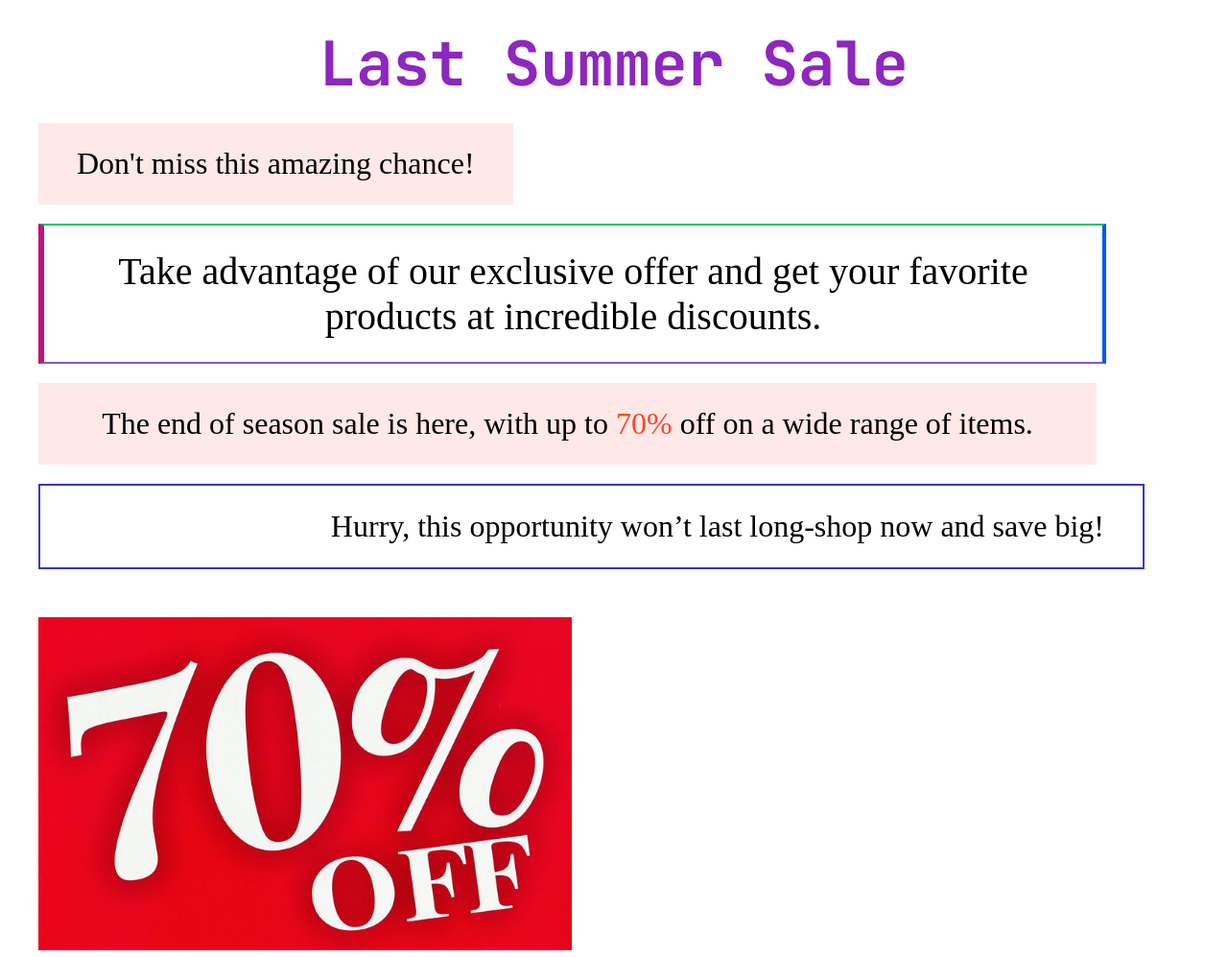
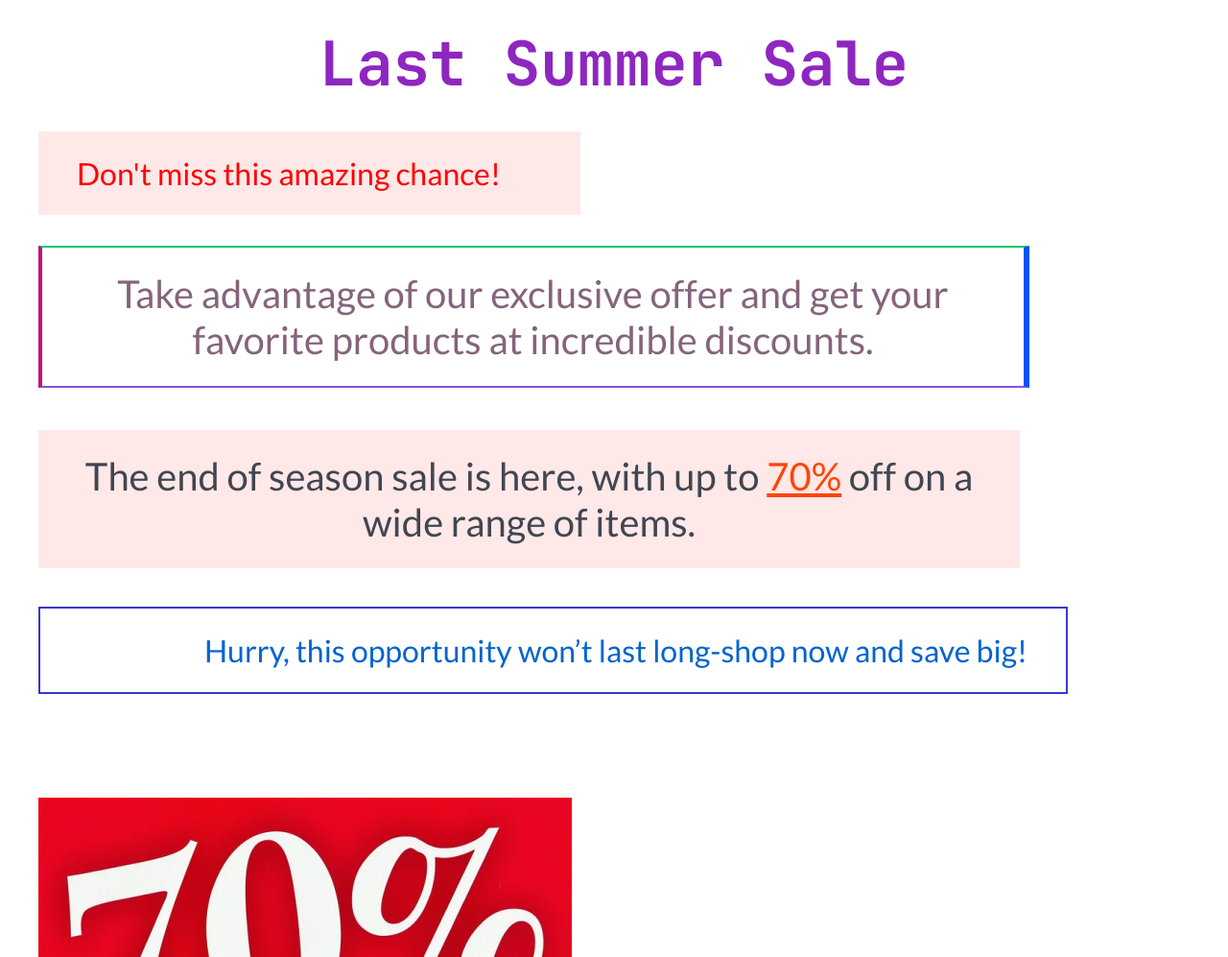
Before and after one commit to Lasha-Khvichia/CSS1-1, a plain HTML site: page index.html in a window 1280 px wide. Shown: the top 997 px of the page at 96% size. Drawn offline with Linux system fonts and the light colour scheme.

Commit message:
Homework Complete

```diff
--- a/index.html
+++ b/index.html
@@ -5,31 +5,41 @@
   <meta charset="UTF-8" />
   <meta name="viewport" content="width=device-width, initial-scale=1.0" />
   <link rel="stylesheet" href="style.css" />
+
+  <!-- fonts installed here -->
+
   <link rel="preconnect" href="https://fonts.googleapis.com">
-    <link rel="preconnect" href="https://fonts.gstatic.com" crossorigin />
+  <link rel="preconnect" href="https://fonts.gstatic.com" crossorigin>
   <link
-      href="https://fonts.googleapis.com/css2?family=JetBrains+Mono:ital,wght@0,100..800;1,100..800&family=Rubik+Mono+One&display=swap"
-      rel="stylesheet" />
+    href="https://fonts.googleapis.com/css2?family=JetBrains+Mono:ital,wght@0,100..800;1,100..800&family=Lato:ital,wght@0,100;0,300;0,400;0,700;0,900;1,100;1,300;1,400;1,700;1,900&family=Rubik+Mono+One&display=swap"
+    rel="stylesheet"
+  >
+
   <title>Last Summer Sales</title>
 </head>
 
 <body>
+  <header>
   <h1>Last Summer Sale</h1>
-    <div>
-      <p class="first_statement font_size32 padding">Don't miss this amazing chance!</p>
-    </div>
-    <div>
-      <p class="second_statement padding">Take advantage of our exclusive offer and get your favorite products at incredible discounts.</p>
-    </div>
-    <div>
-      <p class="third_statement font_size32 padding">The end of season sale is here, with up to <span class="sale_num">70%</span> off on a wide range of items.</p>
-    </div>
-    <div>
-      <p class="fourth_statement font_size32 padding">Hurry, this opportunity won’t last long-shop now and save big!</p>
-    </div>
-    <div class="image_div">
-      <img src="./images/4bc9cd5c5d4f8388ba667ec6aa1930ae.png" alt="Sale photo">
-    </div>
+  </header>
+  <p class="first_statement font_size32 padding Lato">
+    Don't miss this amazing chance!
+  </p>
+  <p class="second_statement padding Lato ">
+    Take advantage of our exclusive offer and
+    get your favorite products at incredible
+    discounts.
+  </p>
+  <p class="third_statement font_size32 padding Lato">
+    The end of season sale is here, with up to
+      <span>70%</span>
+    off on a
+    wide range of items.
+  </p>
+  <p class="fourth_statement font_size32 padding Lato">
+    Hurry, this opportunity won’t last long-shop now and save big!
+  </p>
+  <img src="./images/image 6.png" alt="Sale photo" />
 </body>
 
 </html>
--- a/style.css
+++ b/style.css
@@ -1,61 +1,81 @@
-/* Global CSS */
-
-div {
-  margin: 20px 0px 0px 32px;
+h1 {
+  text-align: center;
+  font-size: 64px;
+  font-family: 'JetBrains Mono';
+  color: #8E26C0;
+  margin: 24px 0px 0px 0px;
 }
-p {
-  margin: 0;
-  padding: 0;
+.inline_block {
   display: inline-block;
 }
-h1 {
-  margin-top: 24px;
-  margin-bottom: 0px;
-  font-size: 64px;
-  text-align: center;
-  color: rgba(142, 38, 192, 1);
-  font-family: "JetBrains Mono", monospace;
-  font-optical-sizing: auto;
-  font-style: normal;
-}
 img {
+  margin-top: 76px;
   width: 556px;
   height: 347px;
 }
-.font_size32 {
+.first_statement {
+  width: 485px;
+  color: #F00;
+  font-family: Lato;
+  font-size: 32px;
+  font-style: normal;
+  font-weight: 400;
+  line-height: normal;
+  margin-top: 29px;
+}
+.first_statement, .third_statement {
+  background-color: #FFE8E8;
+}
+.second_statement {
+  border-top: 2px solid #00C76E;
+  border-bottom: 2px solid #7F56D9;
+  border-left: 4px solid #C11574;
+  border-right: 6px solid #05F;
+  text-align: center;
+  margin-top: 32px;
+  color: rgba(133, 100, 123, 1);
+}
+.third_statement {
+  margin-top: 44px;
+  text-align: center;
+  color: rgba(65, 70, 81, 1);
+}
+span {
+  color: #FF4405;
+  font-family: Lato;
+  font-size: 40px;
+  font-style: normal;
+  font-weight: 400;
+  text-decoration-line: underline;
+  text-decoration-style: solid;
+  text-decoration-skip-ink: auto;
+  text-decoration-thickness: auto;
+  text-underline-offset: auto;
+  text-underline-position: from-font;
+}
+.fourth_statement {
+  color: #0064CE;
+  text-align: right;
+  font-weight: 400;
+  line-height: normal;
+  width: 989px;
+  text-align: right;
+  margin-top: 36px;
+  border: 2px solid #3538CD;
+}
+p {
+  padding: 24px 40px;
+}
+p, img {
+  margin-left: 32px;
+}
+.first_statement, .fourth_statement {
   font-size: 32px;
 }
-.padding {
-  padding: 24px 40px 24px 40px;
+.second_statement, .third_statement {
+  font-size: 40px;
+  width: 943px;
 }
-
-/* || Only Classes */
-
-.first_statement {
-  background-color: rgba(255, 232, 232, 1);
+.Lato {
+  font-family: 'Lato';
 }
-.sale_num {
-  color: rgb(255, 69, 37);
-}
-.second_statement {
-  text-align: center;
-  width: 1023px;
-  font-size: 40px;
-  border-top: 2px solid rgba(0, 199, 110, 1);
-  border-right: 4px solid rgba(0, 85, 255, 1);
-  border-bottom: 2px solid rgba(127, 86, 217, 1);
-  border-left: 6px solid rgba(193, 21, 116, 1);
-}
-.third_statement {
-  text-align: center;
-  background-color: rgba(255, 232, 232, 1);
-  width: 1023px;
-}
-.fourth_statement {
-  border: 2px solid rgba(53, 56, 205, 1);
-  text-align: right;
-  width: 1069px;
-}
-.image_div {
-  margin-top: 50px;
-}
```
Also changed, not shown: images/4bc9cd5c5d4f8388ba667ec6aa1930ae.png (deleted), images/image 6.png (added), images/image 8.png (added), images/image 9.png (added). Lines whose indentation alone changed are shown as unchanged.
